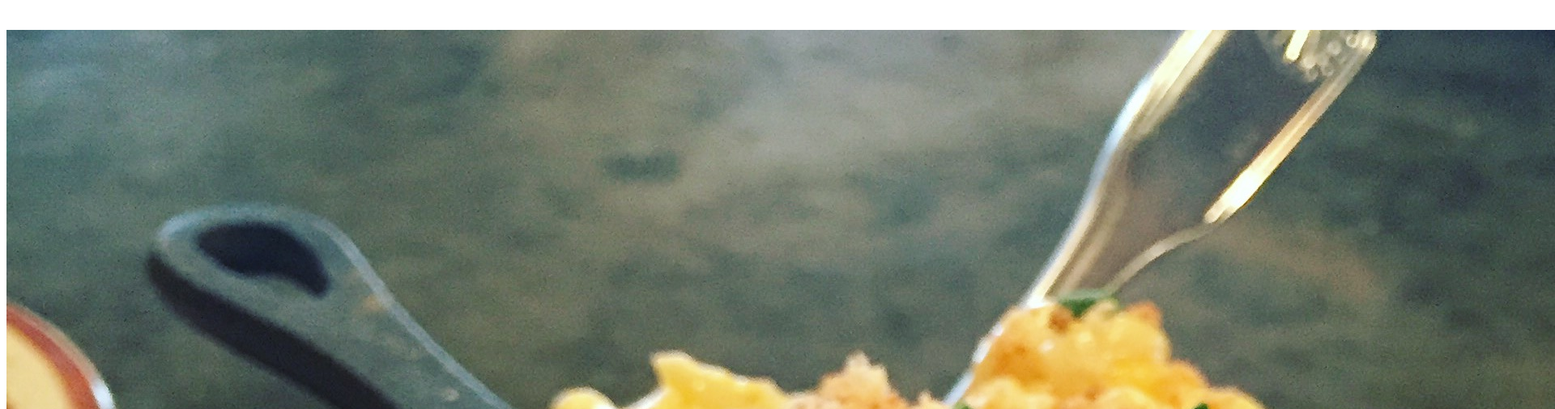
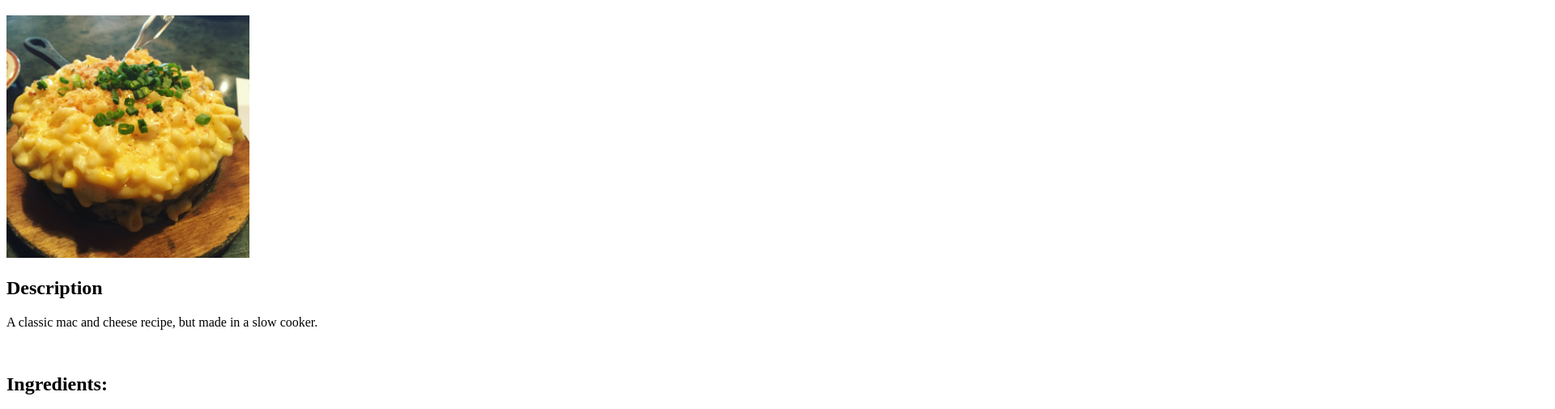
Before and after one commit to fullStackRacc/odin-recipes, a plain HTML site: page recipes/slowCookerMacAndCheese.html in a window 1280 px wide. Shown: the part 87-593 px from the top of the page at 81% size, 1920 px wide, since content can reach past the window. Drawn offline with Linux system fonts and the light colour scheme.

Commit message:
Fixes Breaks
Had unnecessary breaks in the HTML, fixes that.

```diff
--- a/recipes/slowCookerMacAndCheese.html
+++ b/recipes/slowCookerMacAndCheese.html
@@ -5,12 +5,12 @@
         <title>Slow Cooker Mac and Cheese</title>
     </head>
     <body>
-        <a href="../index.html">Home</a><br />
-        <h1>Slow Cooker Mac and Cheese</h1><br />
-        <img src="../images/macAndCheese.jpg" alt="a bowl of mac and cheese with some green onions on top" /><br />
-        <h2>Description</h2><br />
+        <a href="../index.html">Home</a>
+        <h1>Slow Cooker Mac and Cheese</h1>
+        <img src="../images/macAndCheese.jpg" alt="a bowl of mac and cheese with some green onions on top" height="300" width="300" />
+        <h2>Description</h2>
         <p>A classic mac and cheese recipe, but made in a slow cooker.</p><br />
-        <h2>Ingredients:</h2><br />
+        <h2>Ingredients:</h2>
         <ul>
             <li>1 (16 oz) package elbow macaroni</li>
             <li>1/2 cup butter</li>
@@ -21,7 +21,7 @@
             <li>2 cups whole milk</li>
             <li>1 (10.5 oz) can condensed Cheddar cheese soup</li>
             <li>1 pinch paprika, or as desired (optional)</li>
-        </ul><br />
+        </ul>
         <h2>Steps</h2>
         <ol>
             <li>Gather Ingredients</li>
```
